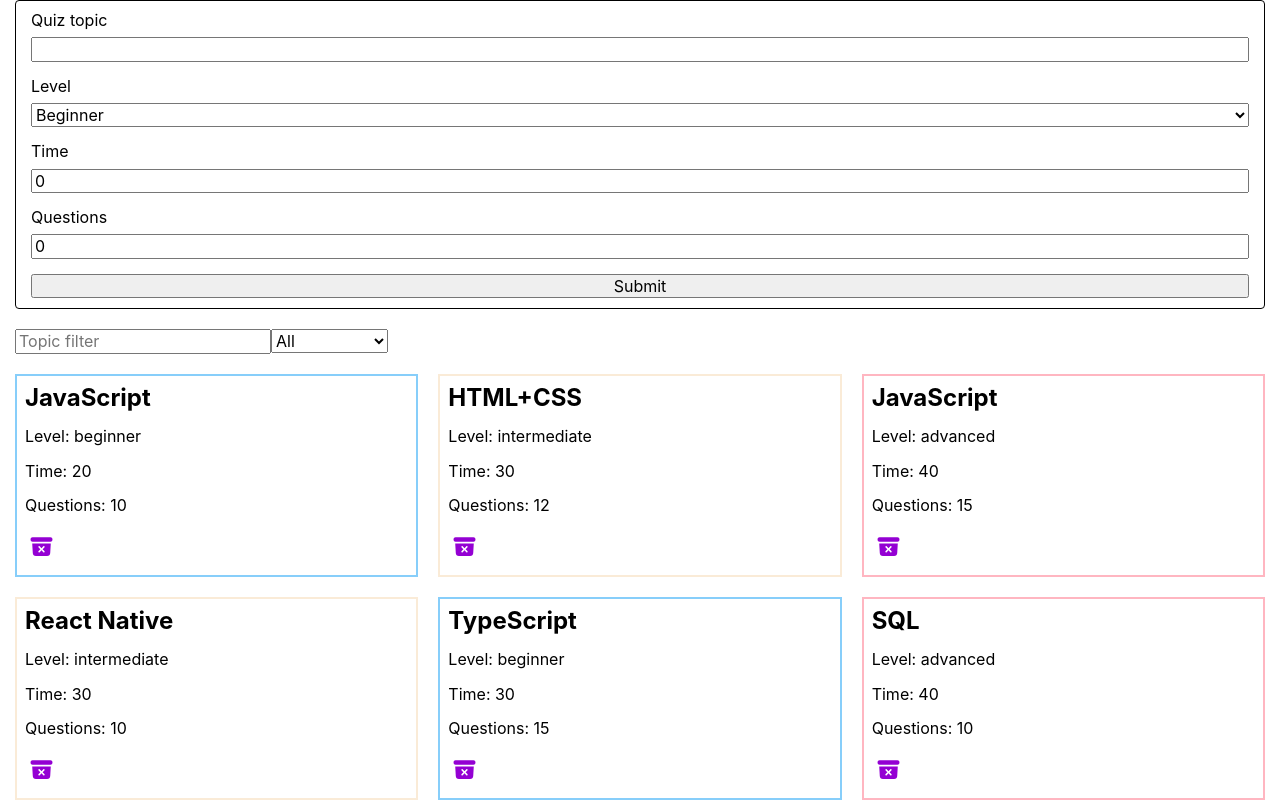
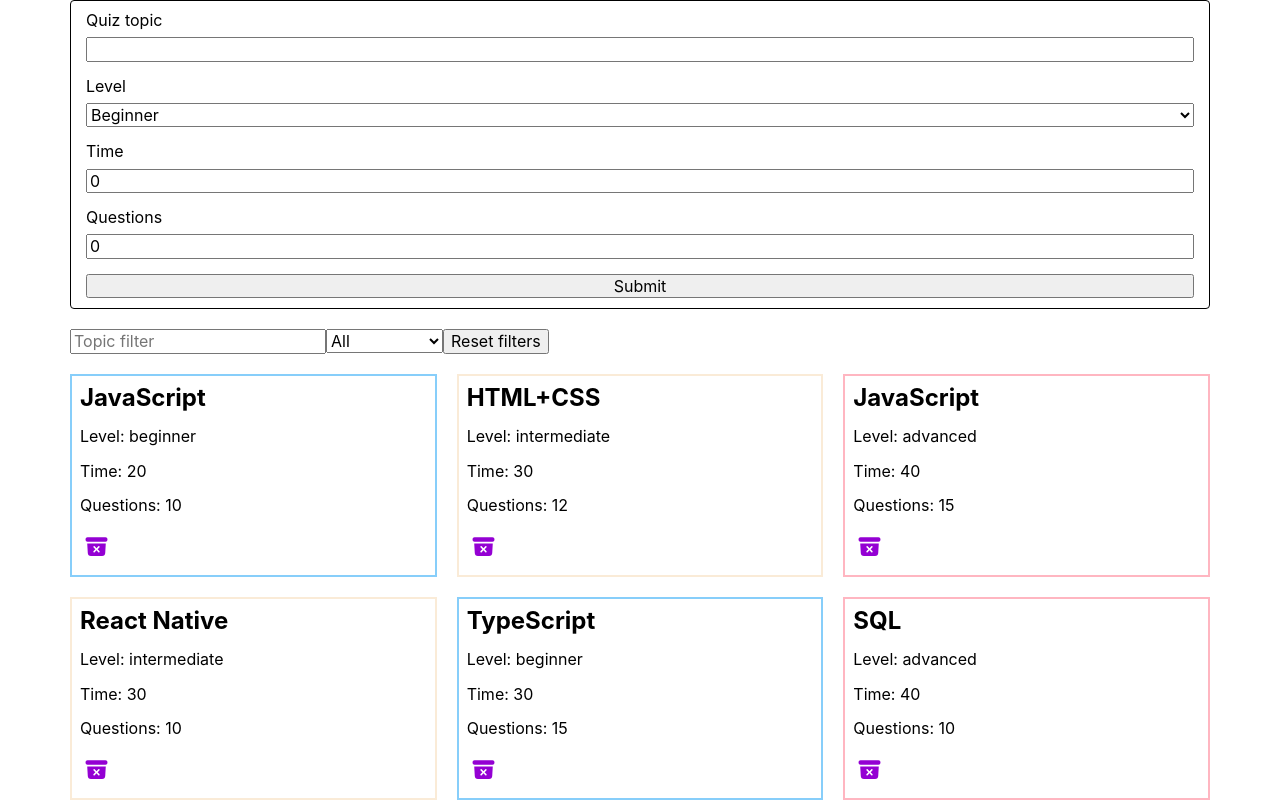
Before and after one commit to VladyslavaGoit/QuizList-for-practie, a React (Create React App) app: page / in a window 1280 px wide. Shown: the top 802 px of the page. Built offline with nearby package versions, Linux system fonts and the light colour scheme.

Commit message:
Add fetch for Quizzes & button to reset filter

```diff
--- a/src/components/App.jsx
+++ b/src/components/App/App.jsx
@@ -1,16 +1,26 @@
-import { QuizForm } from './QuizForm/QuizForm';
-import { SearchBar } from './SearchBar/SearchBar';
-import initialItems from '../data/quizItems.json';
-import { QuizList } from './QuizList/QuizList';
-import { GlobalStyle } from './GlobalStyle';
-import { Layout } from './Layout';
-import { useState } from 'react';
+import { QuizForm } from '../QuizForm/QuizForm';
+import { SearchBar } from '../SearchBar/SearchBar';
+import initialItems from '../../data/quizItems';
+import { QuizList } from '../QuizList/QuizList';
+import { GlobalStyle } from '../GlobalStyle';
+import { Layout } from '../Layout';
+import { useState, useEffect } from 'react';
 import { nanoid } from 'nanoid';
+import { Container } from './App.styled';
 
 export const App = () => {
   const [quizItems, setQuizItems] = useState(initialItems);
-  const [topic, setTopic] = useState('');
-  const [level, setLevel] = useState('all');
+  const [topic, setTopic] = useState(
+    () => JSON.parse(localStorage.getItem('topic')) || ''
+  );
+  const [level, setLevel] = useState(
+    () => JSON.parse(localStorage.getItem('level')) || 'all'
+  );
+
+  useEffect(() => {
+    localStorage.setItem('topic', JSON.stringify(topic));
+    localStorage.setItem('level', JSON.stringify(level));
+  }, [topic, level]);
 
   const handleDeleteQuiz = quizId =>
     setQuizItems(quizItems.filter(({ id }) => id !== quizId));
@@ -34,10 +44,15 @@
     });
   };
 
+  const handleResetFilters = () => {
+    setTopic('');
+    setLevel('all');
+  };
+
   const visibleQuizItems = filterQuizItems(topic, level);
 
   return (
-    <>
+    <Container>
       <Layout>
         <QuizForm onAdd={handleAddQuiz} />
         <SearchBar
@@ -45,10 +60,11 @@
           level={level}
           onChangeLevel={handleChangeLevel}
           onChangeTopic={handleChangeTopic}
+          onReset={handleResetFilters}
         />
         <QuizList items={visibleQuizItems} onDelete={handleDeleteQuiz} />
         <GlobalStyle />
       </Layout>
-    </>
+    </Container>
   );
 };
--- /dev/null
+++ b/src/components/App/App.styled.js
@@ -0,0 +1,7 @@
+import styled from 'styled-components';
+
+export const Container = styled.div`
+  margin: 0 auto;
+  padding: 0 15px;
+  max-width: 1200px;
+`;
--- a/src/components/SearchBar/SearchBar.jsx
+++ b/src/components/SearchBar/SearchBar.jsx
@@ -1,4 +1,10 @@
-export const SearchBar = ({ topic, level, onChangeTopic, onChangeLevel }) => {
+export const SearchBar = ({
+  topic,
+  level,
+  onChangeTopic,
+  onChangeLevel,
+  onReset,
+}) => {
   return (
     <div>
       <input
@@ -13,6 +19,7 @@
         <option value="intermediate">Intermediate</option>
         <option value="advanced">Advanced</option>
       </select>
+      <button onClick={onReset}>Reset filters</button>
     </div>
   );
 };
--- a/src/index.js
+++ b/src/index.js
@@ -1,6 +1,7 @@
+import { App } from 'components/App/App';
 import React from 'react';
 import ReactDOM from 'react-dom/client';
-import { App } from 'components/App';
+
 import { ThemeProvider } from 'styled-components';
 
 const theme = {
```
Also changed, not shown: src/API/fetchQuizzes.js (added, +8 -0 lines).
